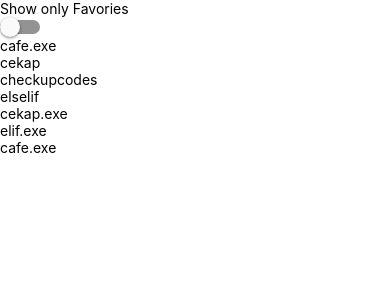
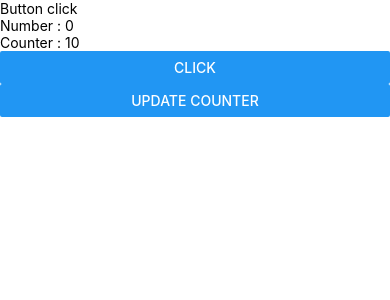
Before and after one commit to checkupcodes/ReactNative_PatikaChallenge, a React Native app in the folder stateProject/: screen / in a window 390 px wide. Shown: the top 300 px of the page. Built offline with nearby package versions, Linux system fonts and the light colour scheme.

Commit message:
v0.3.21 - useEffect
use effect konusu işlendi

```diff
--- a/stateProject/App.js
+++ b/stateProject/App.js
@@ -1,35 +1,30 @@
-import React, {useState} from 'react';
-import {SafeAreaView, Text, View, Button, Switch, FlatList} from 'react-native';
+import React, {useState, useEffect} from 'react';
+import {
+  SafeAreaView,
+  Text,
+  View,
+  Button,
+  Switch,
+  FlatList,
+  Alert,
+} from 'react-native';
 
-const data = [
-  {id: 0, name: 'cafe.exe', isFavorite: true},
-  {id: 1, name: 'cekap', isFavorite: false},
-  {id: 2, name: 'checkupcodes', isFavorite: false},
-  {id: 3, name: 'elselif', isFavorite: true},
-  {id: 4, name: 'cekap.exe', isFavorite: true},
-  {id: 5, name: 'elif.exe', isFavorite: false},
-  {id: 6, name: 'cafe.exe', isFavorite: true},
-];
 function App() {
-  const [CafeList, setCafeList] = useState(data);
-  const [showOnlyFavories, setShowOnlyFavories] = useState(false);
-
-  function onFavoritesChange(isFavoriteSelected) {
-    setShowOnlyFavories(isFavoriteSelected);
-    isFavoriteSelected
-      ? setCafeList(CafeList.filter(cafe => cafe.isFavorite))
-      : setCafeList(data);
-  }
+  const [number, setNumber] = useState(0);
+  const [counter, setCounter] = useState(10);
+  useEffect(() => {
+    Alert.alert('number');
+  }, [number]);
+  useEffect(() => {
+    Alert.alert('counter');
+  }, [counter]);
   return (
     <SafeAreaView>
-      <View>
-        <Text>Show only Favories</Text>
-      </View>
-      <Switch style={{}} value={showOnlyFavories} onValueChange={onFavoritesChange} />
-      <FlatList
-        data={CafeList}
-        renderItem={({item}) => <Text>{item.name}</Text>}
-      />
+      <Text>Button click</Text>
+      <Text>Number : {number}</Text>
+      <Text>Counter : {counter}</Text>
+      <Button title="Click" onPress={() => setNumber(number + 1)} />
+      <Button title="Update Counter" onPress={() => setCounter(counter + 10)} />
     </SafeAreaView>
   );
 }
```
